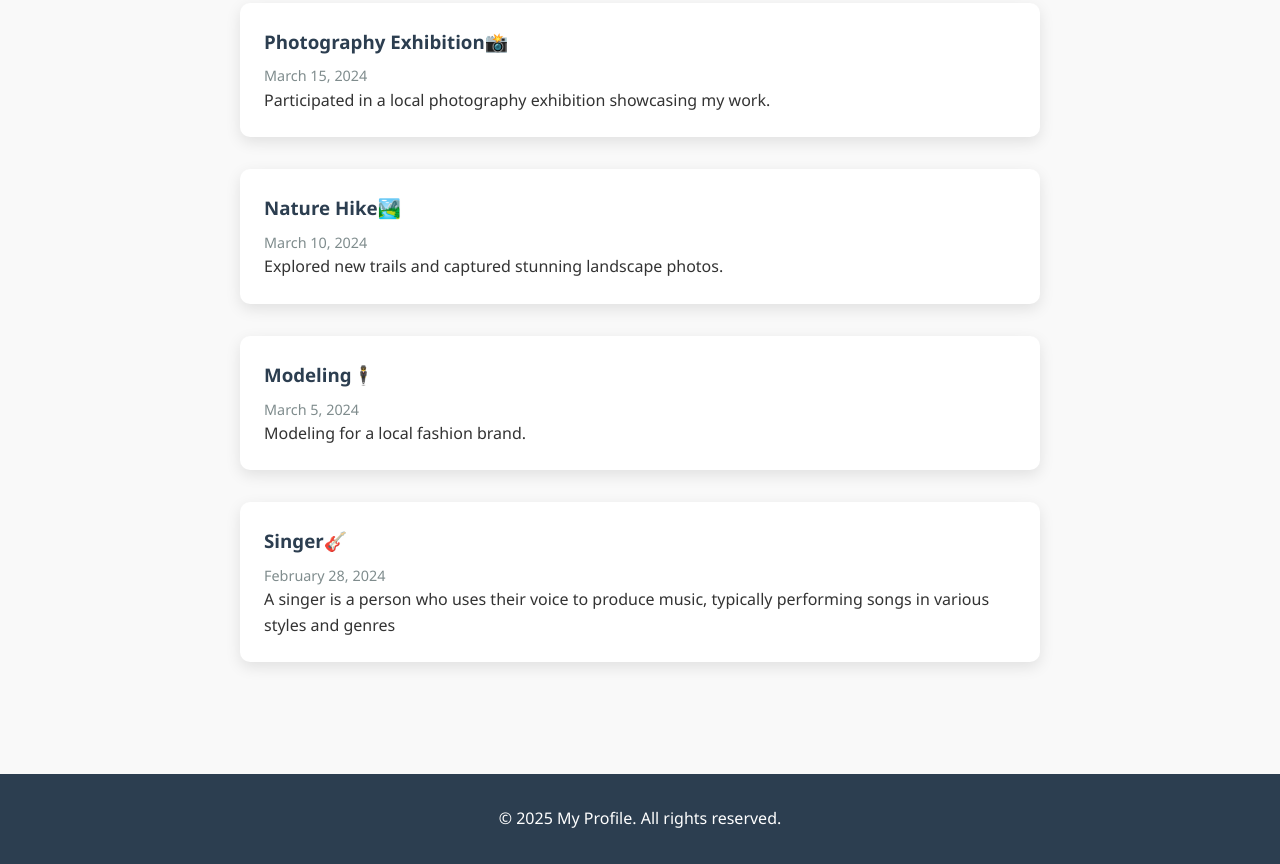
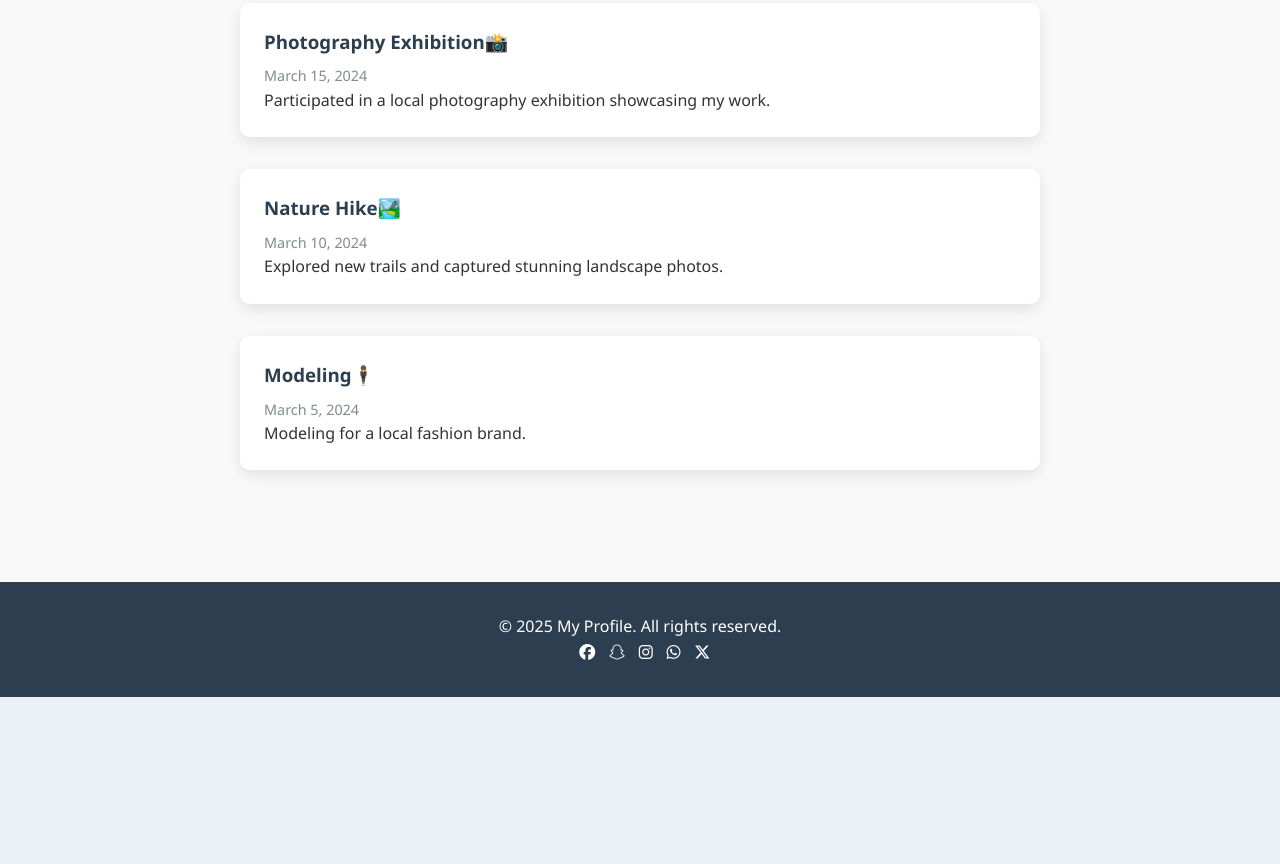
Before and after one commit to saurabhsharma3089/saurabh3089, a plain HTML site: page index.html in a window 1280 px wide. Shown: the part 4463-5327 px from the top of the page. After the commit the page ends 5160 px from the top, so only its background shows below. Drawn offline with Linux system fonts and the light colour scheme.

Commit message:
new update

```diff
--- a/index.html
+++ b/index.html
@@ -111,8 +111,13 @@
 
 
     <footer>
-        <div class="container">
+        <div class="footer-content">
             <p>&copy; 2025 My Profile. All rights reserved.</p>
+            <a href="https://www.facebook.com/Saurabhsharma3089"><i class="fab fa-facebook"></i></a>
+            <a href="https://t.snapchat.com/KB5feTd3"><i class="fab fa-snapchat"></i></a>
+            <a href="https://www.instagram.com/saurabh_sharma3089?igsh=Y2ZjZTRxOGJ5ZHd6&utm_source=qr "><i class="fab fa-instagram"></i></a>
+            <a href="https://alvo.chat/5Nux"><i class="fab fa-whatsapp"></i></a>
+            <a href="https://x.com/saurabhjannawat?s=21"><i class="fa-brands fa-x-twitter"></i></a>
         </div>
     </footer>
 
--- a/script.js
+++ b/script.js
@@ -122,7 +122,14 @@ const galleryImages = [
         src: 'images/image28.jpg',
 
     },
+    {
+        src: 'images/image32.jpg',
 
+    },
+    {
+        src: 'images/image33.jpg',
+
+    },
 
 
 
@@ -154,11 +161,7 @@ const activities = [
         date: 'March 5, 2024',
         description: 'Modeling for a local fashion brand.'
     },
-    {
-        title: 'Singer🎸',
-        date: 'February 28, 2024',
-        description: 'A singer is a person who uses their voice to produce music, typically performing songs in various styles and genres'
-    }
+
 ];
 
 
--- a/styles.css
+++ b/styles.css
@@ -243,7 +243,7 @@ section .section-title::after {
 }
 
 .gallery-item img {
-    width: 100%;
+    width: 60%;
     height: 250px;
     object-fit: cover;
     transition: transform 0.3s ease;
@@ -351,6 +351,16 @@ footer {
     color: white;
     text-align: center;
     padding: 2rem 0;
+}
+footer a{
+    color: white;
+    display: inline;
+    padding-left: 0.60rem;
+}
+footer a:hover{
+    color: red;
+
+
 }
 
 
```
Also changed, not shown: images/image32.jpg (added), images/image33.jpg (added).
